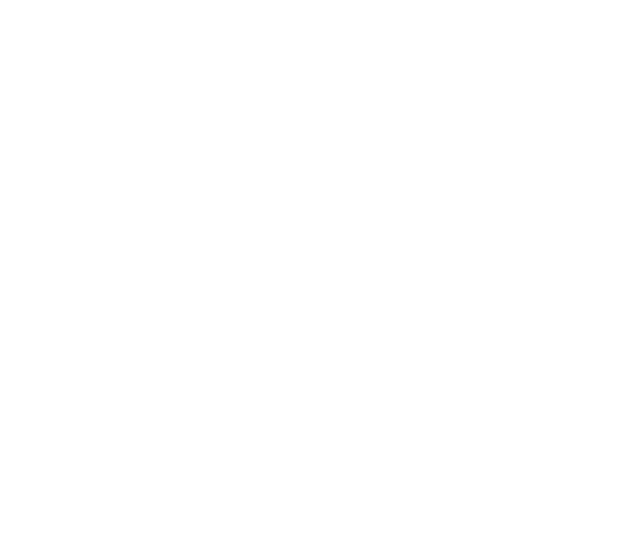
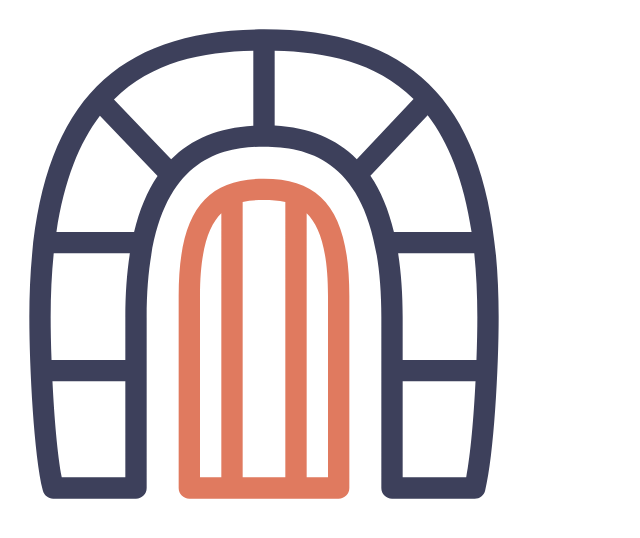
Before and after one commit to Kamaludumullahele/wdd231, a plain HTML site: page chamber/directory.html in a window 1280 px wide. Shown: the whole page, without its empty margins (0-640 px from the left). Drawn offline with Linux system fonts and the light colour scheme.

Commit message:
added chaber logo

```diff
--- a/chamber/directory.html
+++ b/chamber/directory.html
@@ -13,7 +13,8 @@
     <link
         href="https://fonts.googleapis.com/css2?family=Roboto+Serif:ital,opsz,wght@0,8..144,100..900;1,8..144,100..900&display=swap"
         rel="stylesheet">
-    <link rel="icon" href="favicon.ico">
+    <link rel="shortcut icon" href="favicon.ico" type="image/x-icon">
+    <img src="chamber-logo.svg" alt="chamber logo">
     <meta property="og:type" content="website">
     <meta property="og:title" content="Chamber of Commerce Business Directory">
     <meta property="og:description" content="Discover local businesses, services, and organisations in our community.">
```
Also changed, not shown: chamber/chamber-logo.svg (added).
